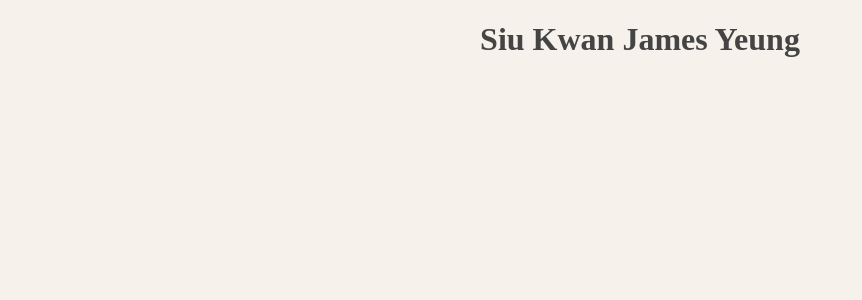
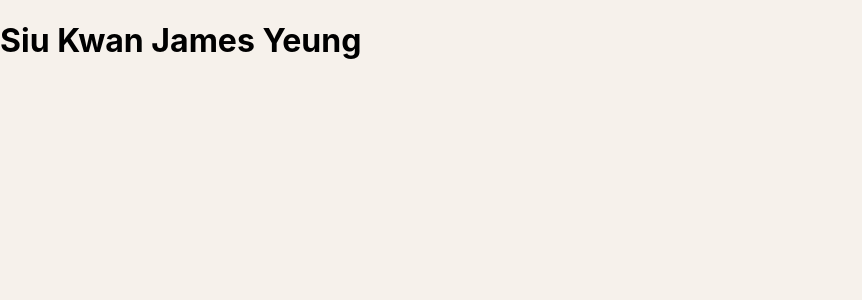
Before and after one commit to OneInfiniteLoops/Portfolio, a React (Create React App) app: page / in a window 1280 px wide. Shown: the top 300 px of the page, without its empty margins (0-862 px from the left). Built offline with nearby package versions, Linux system fonts and the light colour scheme.

Commit message:
Adds custom font, adds styling for App, NavBar, Introduction

```diff
--- a/src/App.css
+++ b/src/App.css
@@ -1,8 +1,58 @@
-.App {
-  font-family: "Times New Roman", Times, serif;
+@font-face {
+  font-family: "Tiempos Headline";
+  src: local("TiemposHeadline-Regular"),
+    url("./fonts/TiemposHeadline-Regular.otf") format("opentype");
 }
 
-.Header {
-  text-align: center;
+.App {
+  display: grid;
+  grid-template-columns: 100%;
+  grid-template-rows: min-content auto auto;
+  grid-template-areas:
+    "NavBar"
+    "Introduction";
+}
+
+.NavBar {
+  font-family: "Tiempos Headline";
+  text-align: left;
+  padding-left: 3%;
   color: #444;
 }
+
+.Introduction {
+  font-family: "Tiempos Headline";
+  color: #444;
+  /* border: #444 1px solid; */
+  padding: 10%;
+}
+
+.ProfileImage img {
+  width: 30rem;
+  height: 30rem;
+  border-radius: 100%;
+  object-fit: cover;
+  position: absolute;
+  top: 18%;
+  right: 10%;
+}
+
+.Introduction p {
+  font-size: 1rem;
+}
+
+.Introduction h1 {
+  font-size: 3rem;
+}
+
+.Introduction h2 {
+  font-size: 2rem;
+}
+
+.Introduction h3 {
+  font-family: Arial, Helvetica, sans-serif;
+  /* margin-top: 1rem; */
+  /* padding-right: 50%; */
+  font-size: 1.2rem;
+  font-weight: normal;
+}
```
